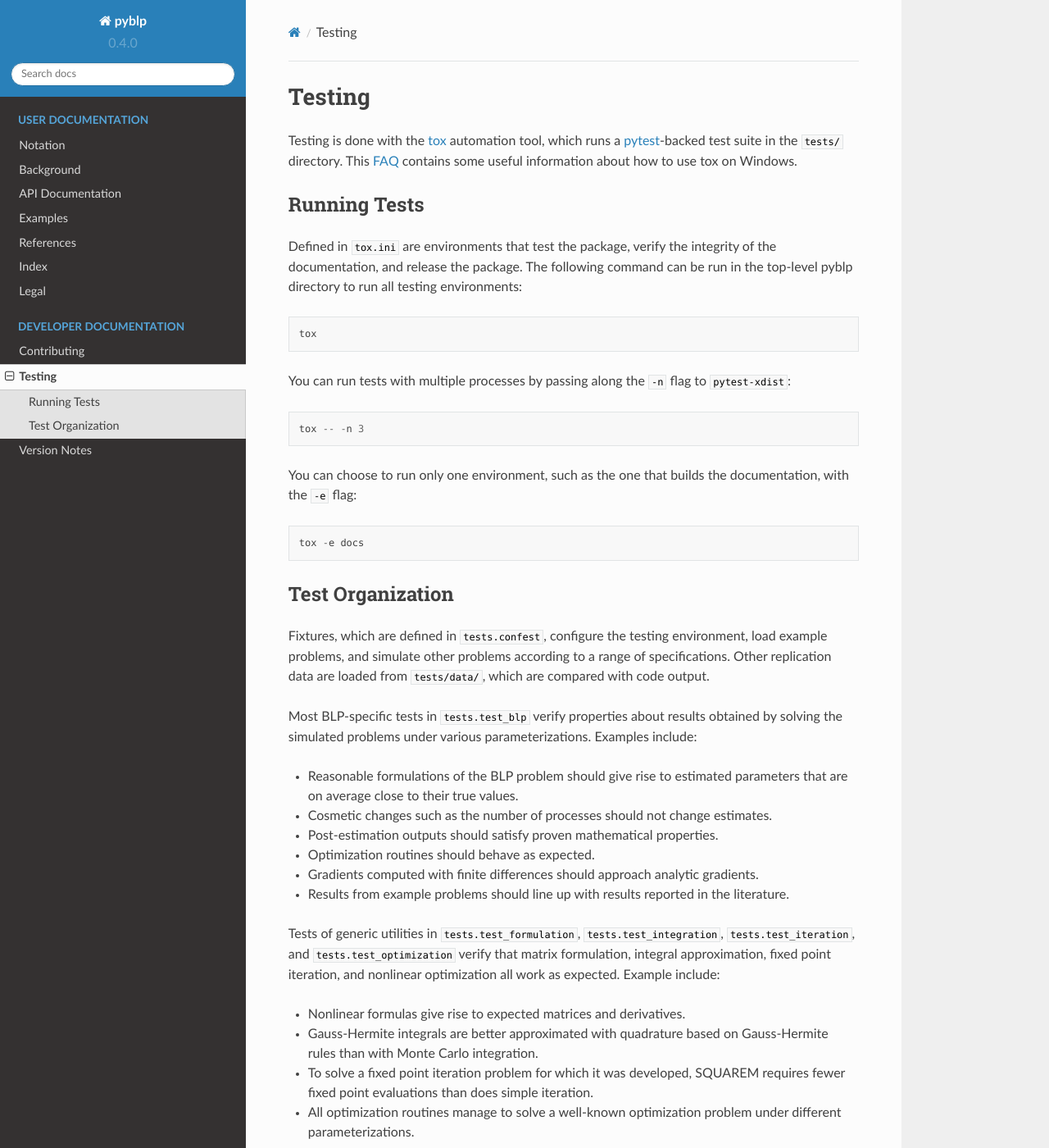
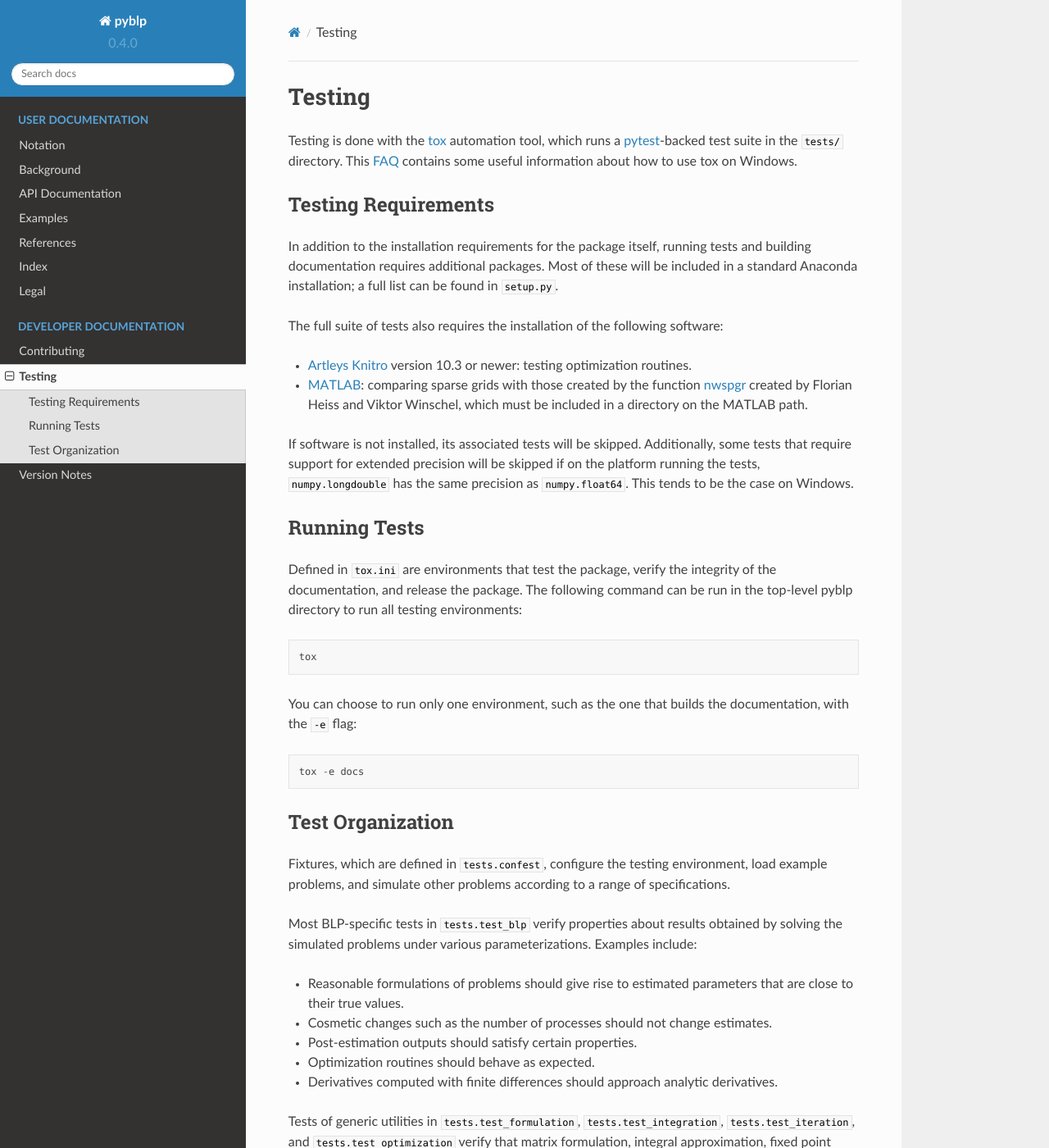
Before and after one commit to jeffgortmaker/pyblp, a Sphinx documentation site: the page built from docs/testing.rst, in a window 1280 px wide and 1400 px high. Shown: the whole window at 82% size. Built offline with Sphinx 7.4.7 and the Read the Docs theme 2.0.0, drawn with Linux system fonts in a browser that asks for light colours.

Commit message:
DOC/TST: update testing docs to reflect recent changes

```diff
--- a/docs/testing.rst
+++ b/docs/testing.rst
@@ -2,6 +2,19 @@ Testing
 =======
 
 Testing is done with the `tox <https://tox.readthedocs.io/en/latest/>`_ automation tool, which runs a `pytest <https://docs.pytest.org/en/latest/>`_-backed test suite in the ``tests/`` directory. This `FAQ <https://tox.readthedocs.io/en/latest/developers.html>`_ contains some useful information about how to use tox on Windows.
+
+
+Testing Requirements
+--------------------
+
+In addition to the installation requirements for the package itself, running tests and building documentation requires additional packages. Most of these will be included in a standard Anaconda installation; a full list can be found in ``setup.py``.
+
+The full suite of tests also requires the installation of the following software:
+
+- `Artleys Knitro <https://www.artelys.com/en/optimization-tools/knitro>`_ version 10.3 or newer: testing optimization routines.
+- `MATLAB <https://www.mathworks.com/products/matlab.html>`_: comparing sparse grids with those created by the function `nwspgr <http://www.sparse-grids.de/>`_ created by Florian Heiss and Viktor Winschel, which must be included in a directory on the MATLAB path.
+
+If software is not installed, its associated tests will be skipped. Additionally, some tests that require support for extended precision will be skipped if on the platform running the tests, ``numpy.longdouble`` has the same precision as ``numpy.float64``. This tends to be the case on Windows.
 
 
 Running Tests
@@ -11,10 +24,6 @@ Defined in ``tox.ini`` are environments that test the package, verify the integr
 
     tox
 
-You can run tests with multiple processes by passing along the ``-n`` flag to ``pytest-xdist``::
-
-    tox -- -n 3
-
 You can choose to run only one environment, such as the one that builds the documentation, with the ``-e`` flag::
 
     tox -e docs
@@ -23,16 +32,15 @@ You can choose to run only one environment, such as the one that builds the docu
 Test Organization
 -----------------
 
-Fixtures, which are defined in ``tests.confest``, configure the testing environment, load example problems, and simulate other problems according to a range of specifications. Other replication data are loaded from ``tests/data/``, which are compared with code output.
+Fixtures, which are defined in ``tests.confest``, configure the testing environment, load example problems, and simulate other problems according to a range of specifications.
 
 Most BLP-specific tests in ``tests.test_blp`` verify properties about results obtained by solving the simulated problems under various parameterizations. Examples include:
 
-- Reasonable formulations of the BLP problem should give rise to estimated parameters that are on average close to their true values.
+- Reasonable formulations of problems should give rise to estimated parameters that are close to their true values.
 - Cosmetic changes such as the number of processes should not change estimates.
-- Post-estimation outputs should satisfy proven mathematical properties.
+- Post-estimation outputs should satisfy certain properties.
 - Optimization routines should behave as expected.
-- Gradients computed with finite differences should approach analytic gradients.
-- Results from example problems should line up with results reported in the literature.
+- Derivatives computed with finite differences should approach analytic derivatives.
 
 Tests of generic utilities in ``tests.test_formulation``, ``tests.test_integration``, ``tests.test_iteration``, and ``tests.test_optimization`` verify that matrix formulation, integral approximation, fixed point iteration, and nonlinear optimization all work as expected. Example include:
 
```
